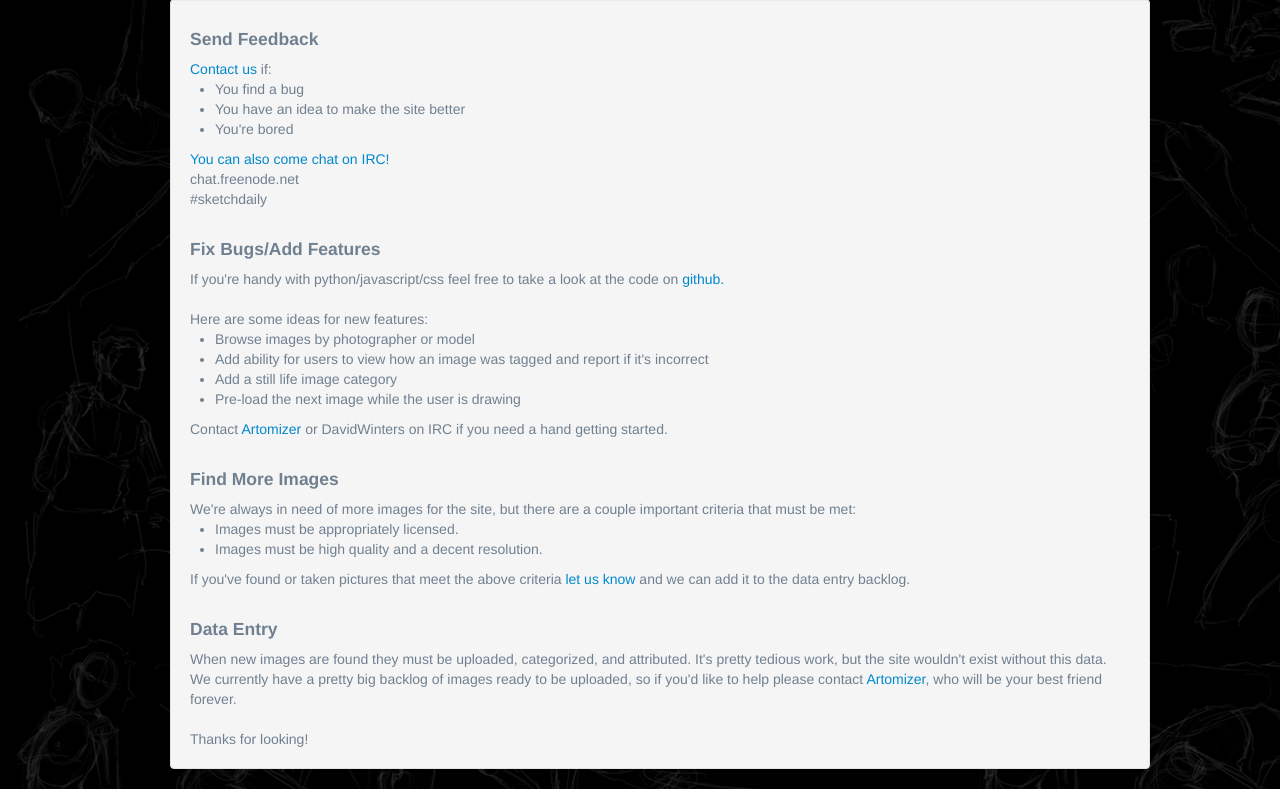
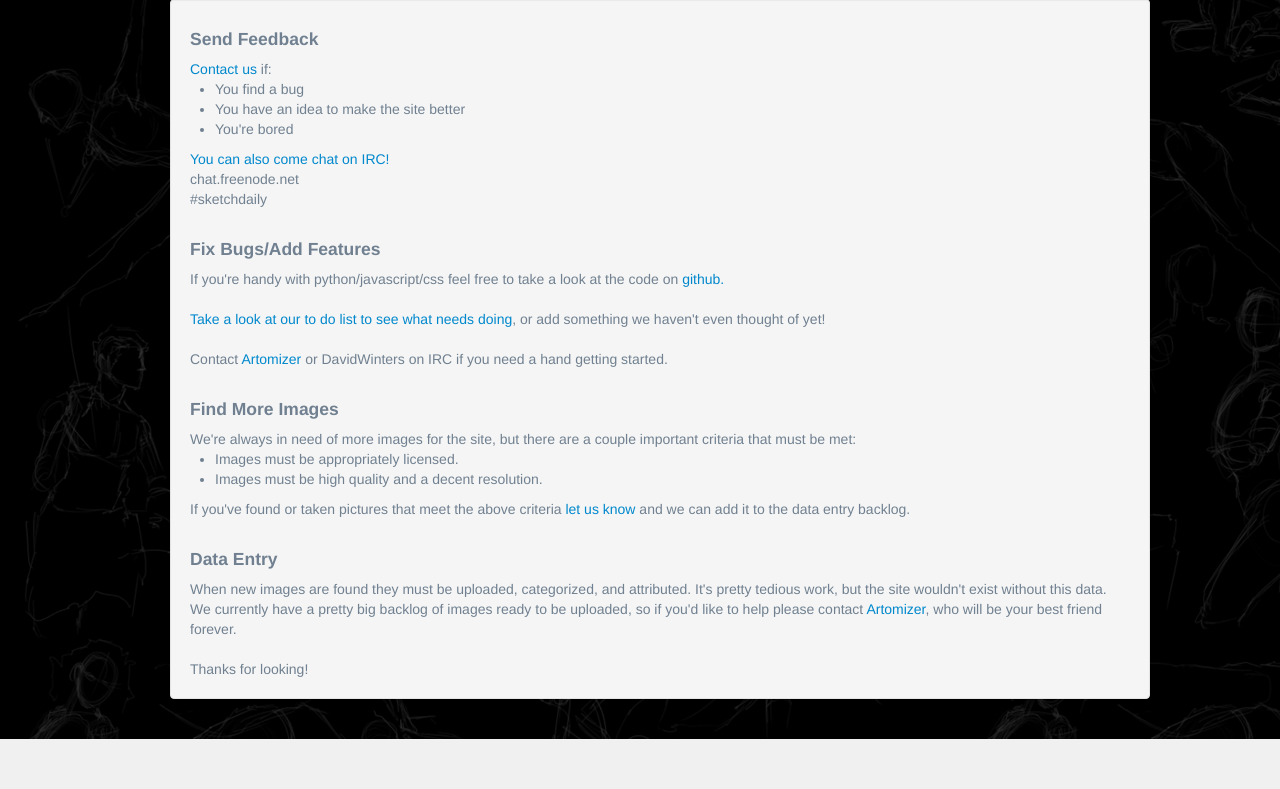
Before and after one commit to faintpixel/SketchDaily-GestureDrawing, a Django app: page /help in a window 1280 px wide. Shown: the part 61-850 px from the top of the page. After the commit the page ends 800 px from the top, so only its background shows below. Run offline with Django 3.2, Linux system fonts and the light colour scheme; some libraries are stand-ins or nearby versions.

Commit message:
removing programming to do list and replacing it with link to trello

```diff
--- a/sketchdaily/templates/help.html
+++ b/sketchdaily/templates/help.html
@@ -38,13 +38,7 @@
 
     If you're handy with python/javascript/css feel free to take a look at the code on <a href="https://github.com/faintpixel/SketchDaily-GestureDrawing">github.</a><br/>
     <br/>
-    Here are some ideas for new features:<br/>
-    <ul>
-        <li>Browse images by photographer or model</li>
-        <li>Add ability for users to view how an image was tagged and report if it's incorrect</li>
-        <li>Add a still life image category</li>
-        <li>Pre-load the next image while the user is drawing</li>
-    </ul>
+    <a href="https://trello.com/b/vynO3KO3/reference-site">Take a look at our to do list to see what needs doing</a>, or add something we haven't even thought of yet!<br/><br/>
 
     Contact <a href="mailto:artomizer@sketchdaily.net">Artomizer</a> or DavidWinters on IRC if you need a hand getting started.
 
```
